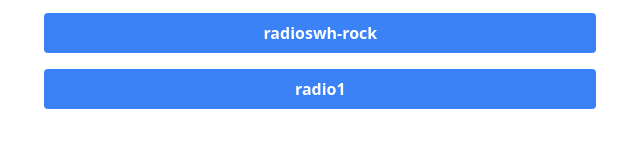
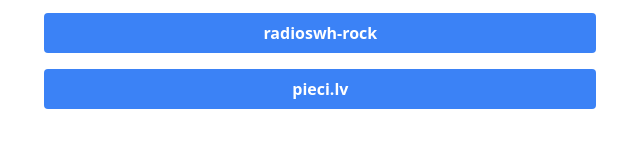
Before and after one commit to martins-olekss/online-radio, a plain HTML site: page index.html in a window 1280 px wide. Shown: the part 187-334 px from the top of the page, 225-865 px from the left. Drawn offline with nearby package versions, Linux system fonts and the light colour scheme.

Commit message:
Update index.html

```diff
--- a/index.html
+++ b/index.html
@@ -53,8 +53,8 @@
                         url: 'https://live.radioswh.lv:8443/rockmp3'
                     },
                     {
-                        name: 'radio1',
-                        url: 'http://31.170.16.6:8000/;stream.mp3'
+                        name: 'pieci.lv',
+                        url: 'http://live.pieci.lv/live19-hq.mp3'
                     },
                 ],
             }
```
